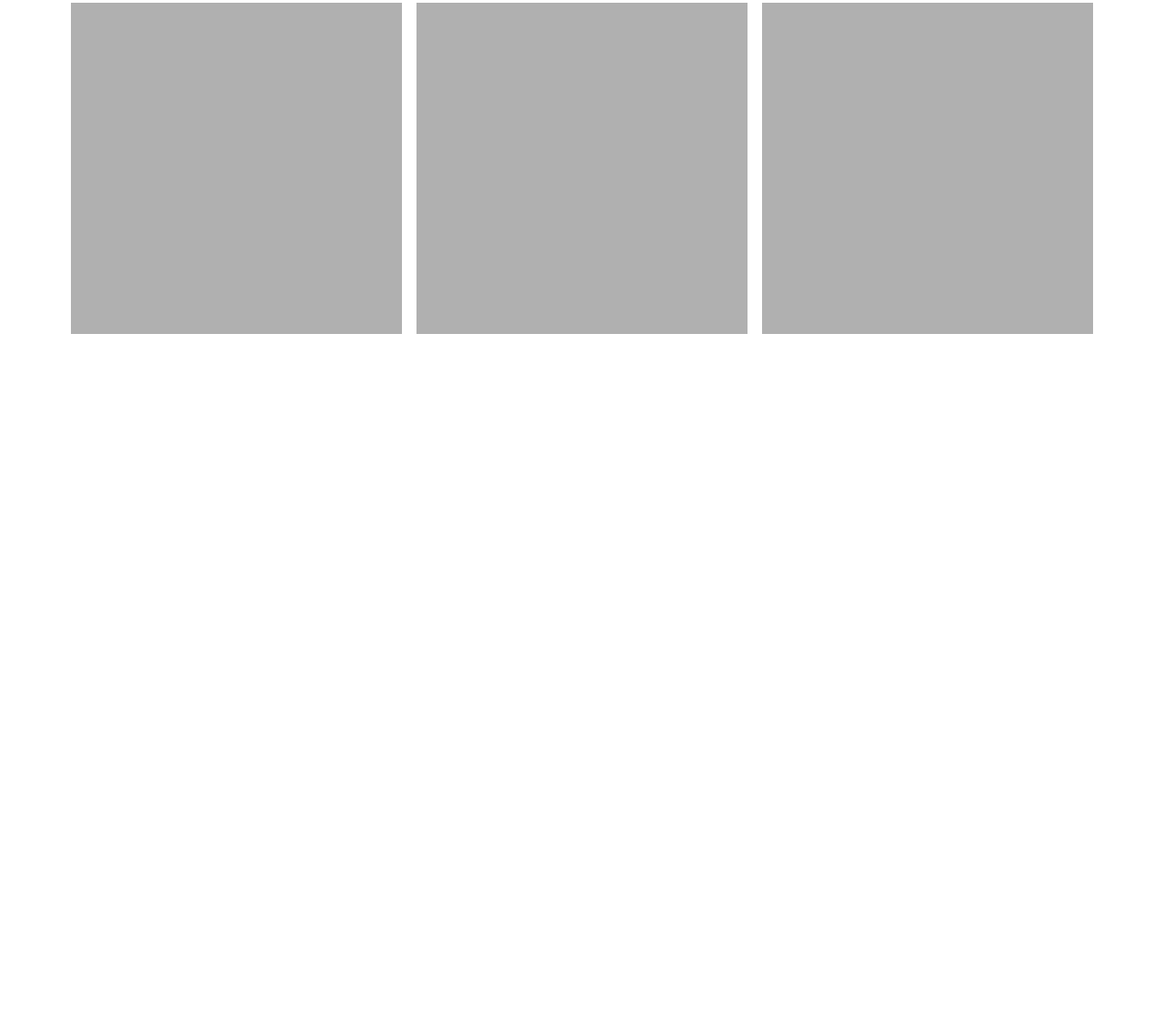
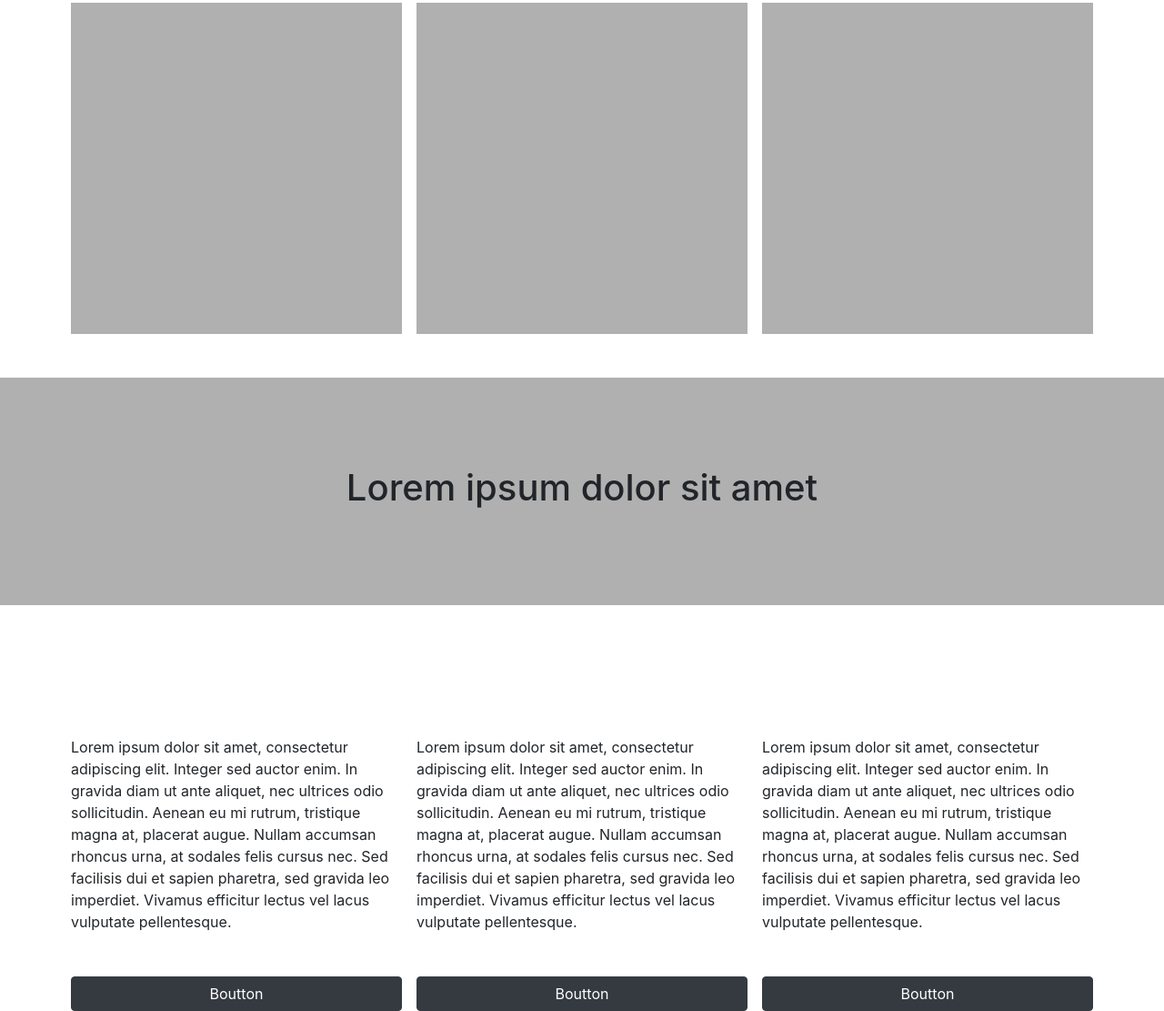
Before and after one commit to amerucci/defi-bootstrap-2h, a plain HTML site: page index.html in a window 1280 px wide. Shown: the part 933-2044 px from the top of the page at 91% size. Before the commit the page ends 1300 px from the top, so only its background shows below. Drawn offline with nearby package versions, Linux system fonts and the light colour scheme.

Commit message:
add section bandeau centre + colonne texte

```diff
--- a/css/style.Css
+++ b/css/style.Css
@@ -1,4 +1,5 @@
 header{background:#b0b0b0; height:600px;}
+.grey{background:#b0b0b0;}
 
 .bloc {
     background-color: #b0b0b0;
--- a/index.html
+++ b/index.html
@@ -65,7 +65,7 @@
                     sollicitudin turpis.</p>
             </div>
         </div>
-        <div class="row">
+        <div class="row mb-5">
             <div class="col-12 col-sm-4 col-lg-4 px-2 pl-0">
                 <div class="bloc"></div>
             </div>
@@ -77,6 +77,47 @@
             </div>
         </div>
     </div>
+    <div class="container-fluid mb-5">
+        <div class="row align-items-center grey justify-content-center" style="min-height:250px">
+            <h1>
+                Lorem ipsum dolor sit amet
+            </h1>
+        </div>
+    </div>
+
+    <div class="container">
+        <div class="row">
+        <div class="col-12 col-sm-6 col-lg-4 px-2 pl-0 mt-5 pt-5">
+            <p>
+                Lorem ipsum dolor sit amet, consectetur adipiscing elit. Integer sed auctor enim. In gravida diam ut
+                ante aliquet, nec ultrices odio sollicitudin. Aenean eu mi rutrum, tristique magna at, placerat augue.
+                Nullam accumsan rhoncus urna, at sodales felis cursus nec. Sed facilisis dui et sapien pharetra, sed
+                gravida leo imperdiet. Vivamus efficitur lectus vel lacus vulputate pellentesque.
+            </p>
+            <button type="button" class="btn btn-dark btn-block mt-5">Boutton</button>
+        </div>
+        <div class="col-12 col-sm-6 col-lg-4 px-2  mt-5 pt-5">
+            <p>
+                Lorem ipsum dolor sit amet, consectetur adipiscing elit. Integer sed auctor enim. In gravida diam ut
+                ante aliquet, nec ultrices odio sollicitudin. Aenean eu mi rutrum, tristique magna at, placerat augue.
+                Nullam accumsan rhoncus urna, at sodales felis cursus nec. Sed facilisis dui et sapien pharetra, sed
+                gravida leo imperdiet. Vivamus efficitur lectus vel lacus vulputate pellentesque.
+            </p>
+            <button type="button" class="btn btn-dark btn-block mt-5">Boutton</button>
+        </div>
+        <div class="col-12 col-sm-12 col-lg-4 px-2 pr-0  mt-5 pt-5">
+            <p>
+                Lorem ipsum dolor sit amet, consectetur adipiscing elit. Integer sed auctor enim. In gravida diam ut
+                ante aliquet, nec ultrices odio sollicitudin. Aenean eu mi rutrum, tristique magna at, placerat augue.
+                Nullam accumsan rhoncus urna, at sodales felis cursus nec. Sed facilisis dui et sapien pharetra, sed
+                gravida leo imperdiet. Vivamus efficitur lectus vel lacus vulputate pellentesque.
+            </p>
+            <button type="button" class="btn btn-dark btn-block mt-5">Boutton</button>
+        </div>
+    </div>
+
+
+    </div>
 
 </body>
 
```
